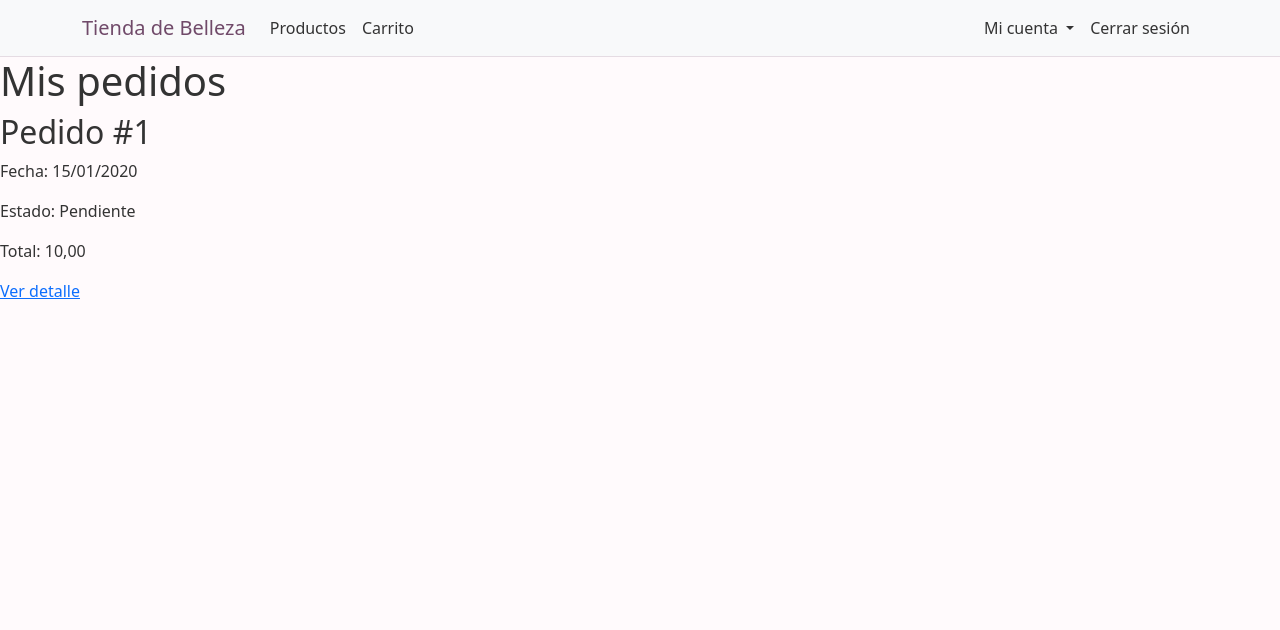
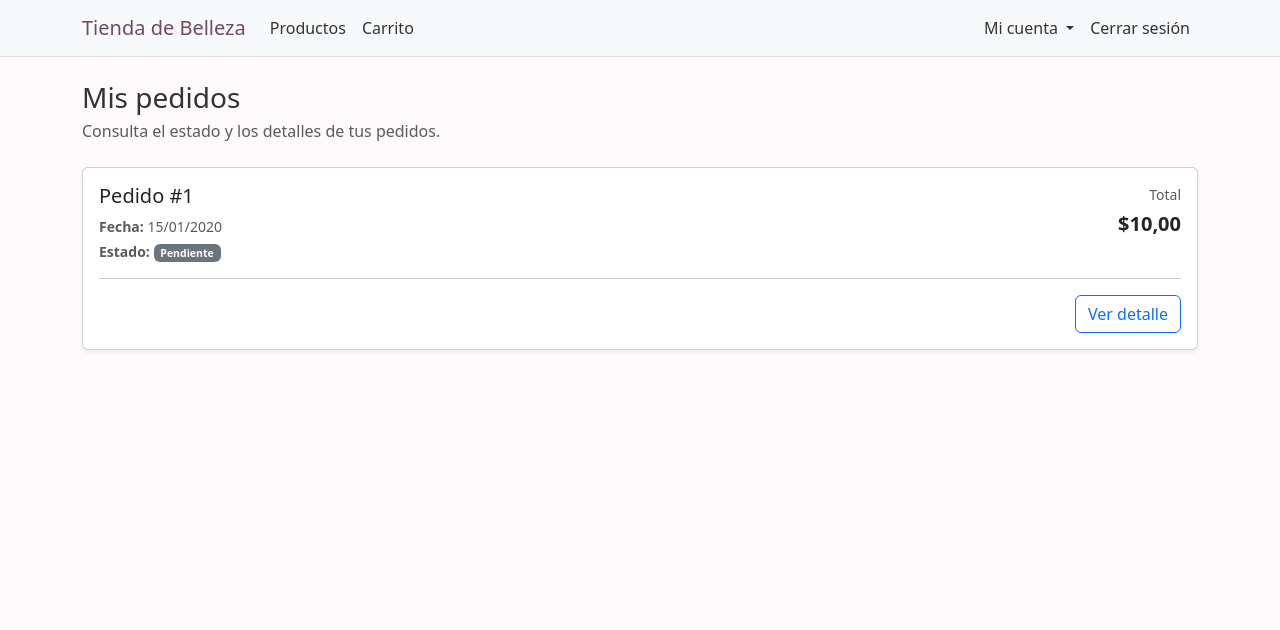
Before and after one commit to cristian9103/project_store, a Django app: page /pedidos/mis-pedidos/ in a window 1280 px wide. Shown: the top 630 px of the page. Run offline with Django 5.2, Linux system fonts and the light colour scheme; a user stored in the database is signed in; tables that the repository leaves empty hold one stand-in row (values such as "Sample post").

Commit message:
Se modifica el archivo templates/pedidos/historial/historial.html

```diff
--- a/templates/pedidos/historial/historial.html
+++ b/templates/pedidos/historial/historial.html
@@ -5,43 +5,157 @@ Mi historial
 {% endblock %}
 
 {% block content %}
+<div class="container py-4">
 
-<h1>Mis pedidos</h1>
+    <div class="mb-4">
+        <h1 class="h3 mb-1">Mis pedidos</h1>
+        <p class="text-muted mb-0">
+            Consulta el estado y los detalles de tus pedidos.
+        </p>
+    </div>
 
     {% for pedido in pedidos %}
+
+        <div class="card shadow-sm mb-3">
+
+            <div class="card-body">
+
+                <div class="d-flex flex-column flex-md-row justify-content-between align-items-md-start gap-3">
+
                     <div>
-        <h2>Pedido #{{ pedido.pk }}</h2>
+                        <h2 class="h5 mb-2">
+                            Pedido #{{ pedido.pk }}
+                        </h2>
 
-        <p>Fecha: {{ pedido.fecha|date:"d/m/Y" }}</p>
-        <p>Estado: {{ pedido.get_estado_display }}</p>
-        <p>Total: {{ pedido.total }}</p>
+                        <div class="text-muted small">
+                            <div class="mb-1">
+                                <span class="fw-semibold">Fecha:</span>
+                                {{ pedido.fecha|date:"d/m/Y" }}
+                            </div>
 
-        <a href="{% url 'pedidos:detalle' pk=pedido.pk %}">
+                            <div>
+                                <span class="fw-semibold">Estado:</span>
+                                <span class="badge text-bg-secondary">
+                                    {{ pedido.get_estado_display }}
+                                </span>
+                            </div>
+                        </div>
+                    </div>
+
+                    <div class="text-md-end">
+                        <div class="text-muted small mb-1">
+                            Total
+                        </div>
+
+                        <div class="fs-5 fw-bold">
+                            ${{ pedido.total }}
+                        </div>
+                    </div>
+
+                </div>
+
+                <hr>
+
+                <div class="d-flex justify-content-end">
+                    <a
+                        href="{% url 'pedidos:detalle' pk=pedido.pk %}"
+                        class="btn btn-outline-primary"
+                    >
                         Ver detalle
                     </a>
                 </div>
+
+            </div>
+
+        </div>
+
     {% empty %}
-    <p>Aún no tienes pedidos</p>
+
+        <div class="card shadow-sm">
+            <div class="card-body text-center py-5">
+
+                <h2 class="h4 mb-3">
+                    Aún no tienes pedidos
+                </h2>
+
+                <p class="text-muted mb-4">
+                    Cuando realices una compra, tus pedidos aparecerán aquí.
+                </p>
+
+                <a
+                    href="{% url 'catalogo:lista_productos' %}"
+                    class="btn btn-primary"
+                >
+                    Explorar productos
+                </a>
+
+            </div>
+        </div>
+
     {% endfor %}
 
     {% if is_paginated %}
-    <nav>
+
+        <nav aria-label="Navegación del historial de pedidos">
+
+            <ul class="pagination justify-content-center">
+
                 {% if page_obj.has_previous %}
-            <a href="?page={{ page_obj.previous_page_number }}">
+
+                <li class="page-item">
+                    <a
+                        class="page-link"
+                        href="?page={{ page_obj.previous_page_number }}"
+                    >
                         Anterior
                     </a>
+                </li>
+
                 {% endif %}
 
-        <span>
-            Página {{ page_obj.number }} de {{ page_obj.paginator.num_pages }}
+                {% for numero in paginator.page_range %}
+
+                    {% if numero == page_obj.number %}
+
+                        <li class="page-item active" aria-current="page">
+                            <span class="page-link">
+                                {{ numero }}
                             </span>
+                        </li>
+
+                    {% else %}
+
+                        <li class="page-item">
+                            <a
+                                class="page-link"
+                                href="?page={{ numero }}"
+                            >
+                                {{ numero }}
+                            </a>
+                        </li>
+
+                    {% endif %}
+
+                {% endfor %}
 
                 {% if page_obj.has_next %}
-            <a href="?page={{ page_obj.next_page_number}}">
+
+                    <li class="page-item">
+                        <a
+                            class="page-link"
+                            href="?page={{ page_obj.next_page_number }}"
+                        >
                             Siguiente
                         </a>
-        {% endif %}
-    </nav>
+                    </li>
+
                 {% endif %}
 
+            </ul>
+
+        </nav>
+
+    {% endif %}
+
+</div>
 {% endblock %}
```
Lines whose indentation alone changed are shown as unchanged.
